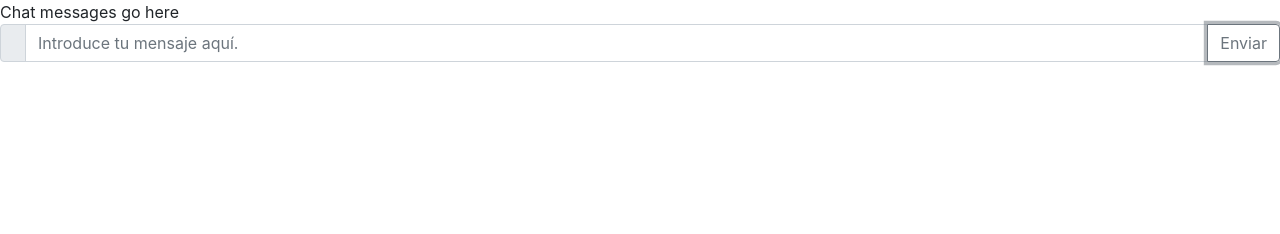
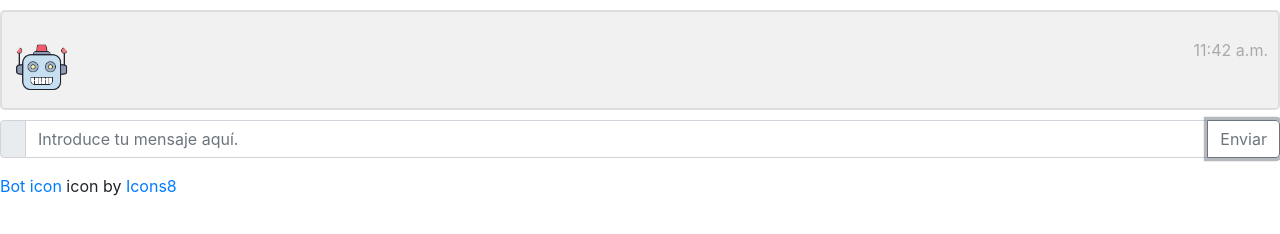
Before and after one commit to AranGarcia/AranGarcia.github.io, a plain HTML site: page index.html in a window 1280 px wide. Both pictures are taken after a click on the button "Enviar". Drawn offline with nearby package versions, Linux system fonts and the light colour scheme.

Commit message:
Chat messages appear in message area

```diff
--- a/css/style.css
+++ b/css/style.css
@@ -1,3 +1,60 @@
-textarea{
+textarea {
     resize: none;
 }
+
+/* Chat chat-bubbles */
+
+.chat-bubble {
+    border: 2px solid #dedede;
+    background-color: #f1f1f1;
+    border-radius: 5px;
+    padding: 10px;
+    margin: 10px 0;
+}
+
+/* Darker chat-bubble */
+
+.darker {
+    border-color: #ccc;
+    background-color: #ddd;
+}
+
+/* Clear floats */
+
+.chat-bubble::after {
+    content: "";
+    clear: both;
+    display: table;
+}
+
+/* Style images */
+
+.chat-bubble img {
+    float: left;
+    max-width: 60px;
+    width: 100%;
+    margin-right: 20px;
+    border-radius: 50%;
+}
+
+/* Style the right image */
+
+.chat-bubble img.right {
+    float: right;
+    margin-left: 20px;
+    margin-right: 0;
+}
+
+/* Style time text */
+
+.time-right {
+    float: right;
+    color: #aaa;
+}
+
+/* Style time text */
+
+.time-left {
+    float: left;
+    color: #999;
+}
--- a/index.html
+++ b/index.html
@@ -14,7 +14,9 @@
 
 <body>
     <!-- Chat message area -->
-    <section>Chat messages go here</section>
+    <section>
+        <div id="chat-messages"></div>
+    </section>
 
     <!-- Text input area -->
     <section>
@@ -26,12 +28,15 @@
                 <input id="chat-input" type="text" class="form-control" placeholder="Introduce tu mensaje aqu&iacute;."
                     aria-describedby="basic-addon1">
                 <div class="input-group-append">
-                    <button class="btn btn-outline-secondary" type="button" id="button-addon2" onclick="prepareMessage()">Enviar</button>
+                    <button class="btn btn-outline-secondary" type="button" id="button-addon2"
+                        onclick="prepareMessage()">Enviar</button>
                 </div>
             </div>
         </div>
+    </section>
 
-    </section>
+    <footer><a target="_blank" href="https://icons8.com/icons/set/bot">Bot icon</a> icon by <a target="_blank"
+            href="https://icons8.com">Icons8</a></footer>
 
     <!-- Bootstrap stuff -->
     <script src="https://code.jquery.com/jquery-3.5.1.slim.min.js"
--- a/js/chat.js
+++ b/js/chat.js
@@ -9,9 +9,42 @@ window.onload = function () {
     );
 }
 
+// Date format constant variables
+const options = {
+    hour: '2-digit', minute: '2-digit'
+};
+const dateTimeFmt = new Intl.DateTimeFormat('es-MX', options).format;
+
 function prepareMessage() {
     element = document.getElementById("chat-input");
     text = element.value;
-    console.log("Sending", text);
+    createChatBubble(text);
     element.value = "";
 }
+
+function createChatBubble(textInput) {
+    var messagesContainer = document.getElementById("chat-messages");
+
+    // The chat bubble
+    var newMessageDiv = document.createElement("div");
+    newMessageDiv.className = "chat-bubble"
+
+    // Avatar icon
+    var avatarIcon = document.createElement("img");
+    avatarIcon.src = "img/avatar.png"
+
+    // Text element
+    var textMessageP = document.createElement("p");
+    textMessageP.innerHTML = textInput;
+
+    // Time element
+    var date = new Date();
+    var timeSpan = document.createElement("span")
+    timeSpan.className = "time-right"
+    timeSpan.innerHTML = dateTimeFmt(date);
+
+    newMessageDiv.appendChild(textMessageP);
+    newMessageDiv.appendChild(avatarIcon);
+    newMessageDiv.appendChild(timeSpan);
+    messagesContainer.appendChild(newMessageDiv);
+}
```
Also changed, not shown: img/avatar.png (added).
